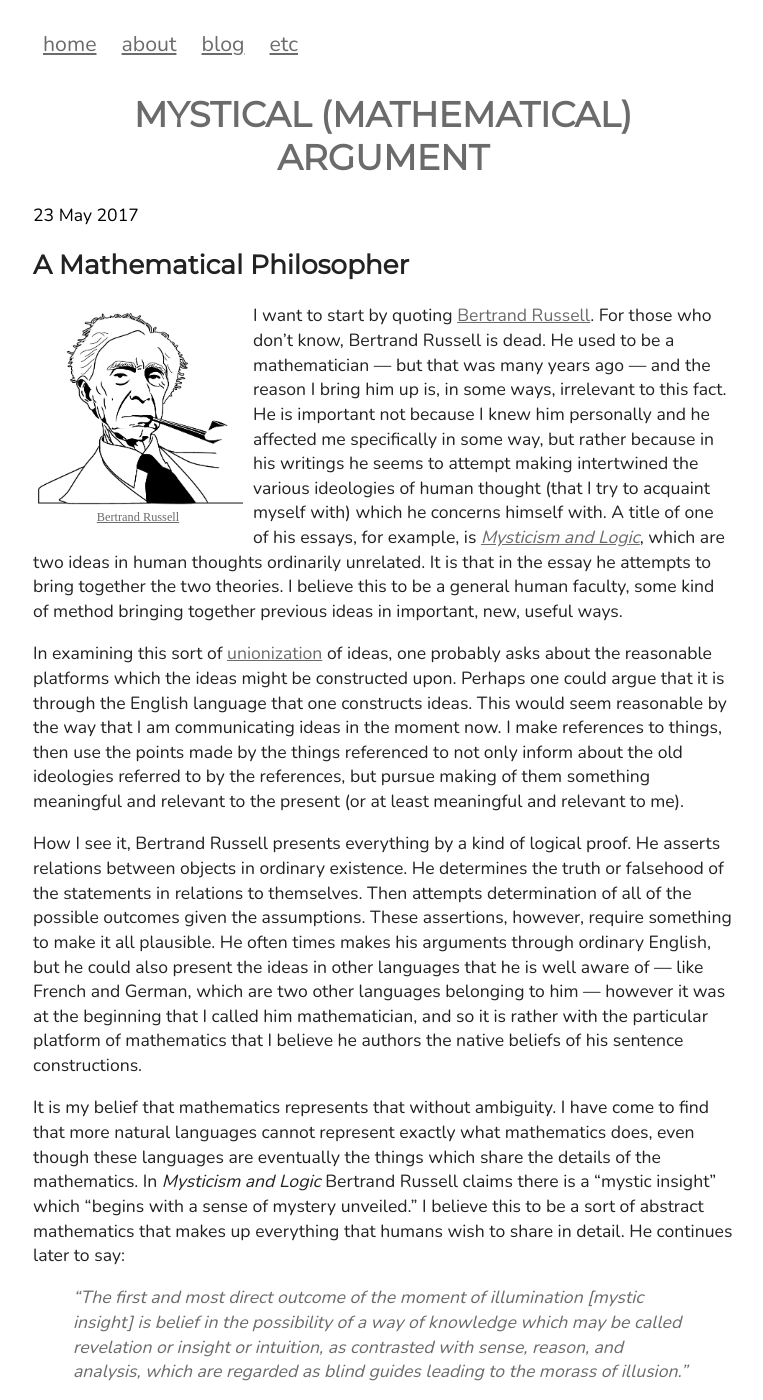
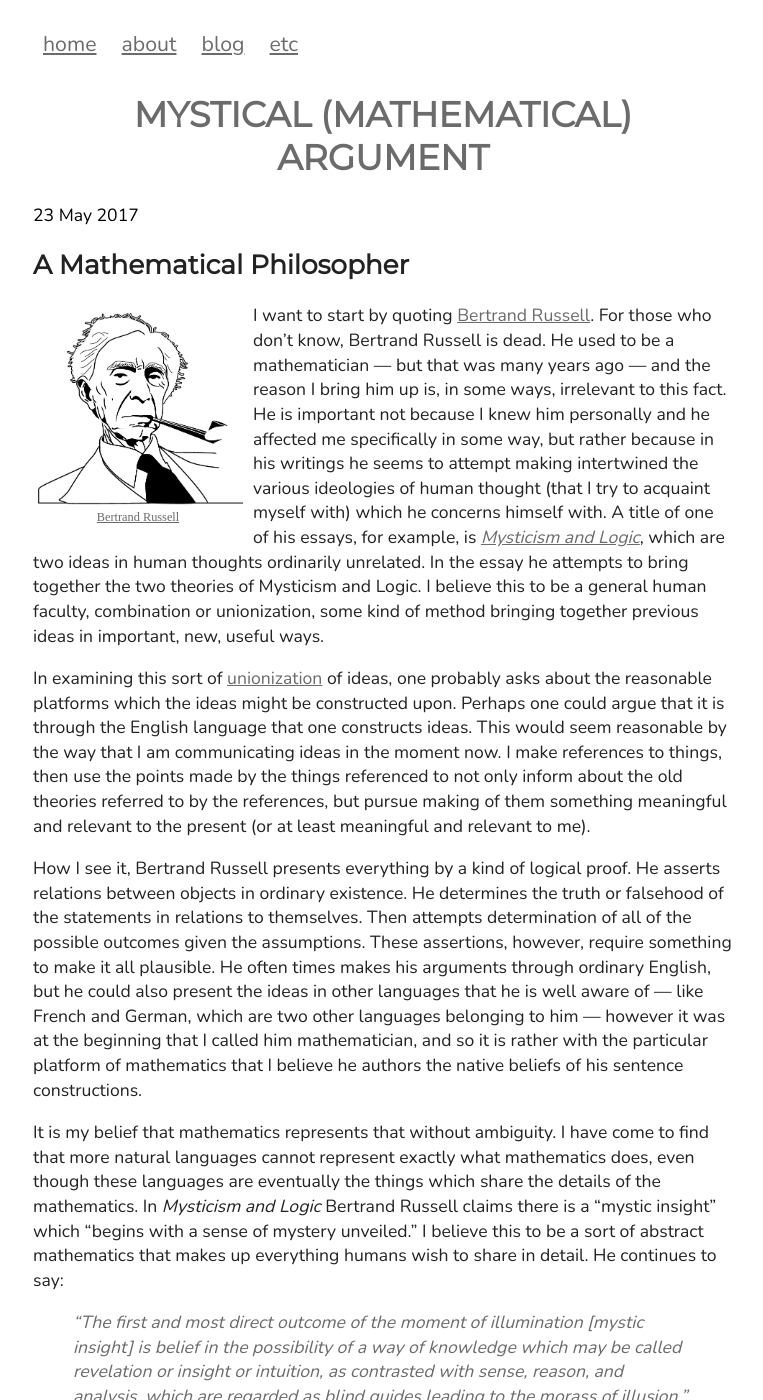
Before and after one commit to JustenRickert/justenrickert-old-user-page, a Jekyll site: the page built from _posts/2017-05-23-mystical-mathematical-argument.md, in a window 1280 px wide and 1400 px high. Shown: the whole window, without its empty margins (257-1020 px from the left). Built offline with Jekyll 4.4.1, drawn with Linux system fonts in a browser that asks for light colours; nearby versions of some CDN libraries; formulas are drawn with MathJax 3.

```diff
--- a/_posts/2017-05-23-mystical-mathematical-argument.md
+++ b/_posts/2017-05-23-mystical-mathematical-argument.md
@@ -5,6 +5,8 @@ tags: Mathematics, Bertrand Russell, Argument
 date: 2017-05-23
 published: true
 ---
+
+<script src="https://cdn.mathjax.org/mathjax/latest/MathJax.js?config=TeX-AMS-MML_HTMLorMML" type="text/javascript"></script>
 
 ## A Mathematical Philosopher
 
@@ -25,19 +27,20 @@ human thought (that I try to acquaint myself with) which he concerns himself
 with. A title of one of his essays, for example,
 is
 [_Mysticism and Logic_](https://play.google.com/store/books/details?id=zwMQAAAAYAAJ&rdid=book-zwMQAAAAYAAJ&rdot=1),
-which are two ideas in human thoughts ordinarily unrelated. It is that in the
-essay he attempts to bring together the two theories. I believe this to be a
-general human faculty, some kind of method bringing together previous ideas in
-important, new, useful ways.
+which are two ideas in human thoughts ordinarily unrelated. In the essay he
+attempts to bring together the two theories of Mysticism and Logic. I believe
+this to be a general human faculty, combination or unionization, some kind of
+method bringing together previous ideas in important, new, useful ways.
 
-In examining this sort of
-[unionization](https://www.khanacademy.org/math/statistics-probability/probability-library/basic-set-ops/v/intersection-and-union-of-sets)
-of ideas, one probably asks about the reasonable platforms which the ideas might
-be constructed upon. Perhaps one could argue that it is through the English
+In examining this sort
+of
+[unionization](https://www.khanacademy.org/math/statistics-probability/probability-library/basic-set-ops/v/intersection-and-union-of-sets) of
+ideas, one probably asks about the reasonable platforms which the ideas might be
+constructed upon. Perhaps one could argue that it is through the English
 language that one constructs ideas. This would seem reasonable by the way that I
 am communicating ideas in the moment now. I make references to things, then use
 the points made by the things referenced to not only inform about the old
-ideologies referred to by the references, but pursue making of them something
+theories referred to by the references, but pursue making of them something
 meaningful and relevant to the present (or at least meaningful and relevant to
 me).
 
@@ -58,8 +61,8 @@ to find that more natural languages cannot represent exactly what mathematics
 does, even though these languages are eventually the things which share the
 details of the mathematics. In _Mysticism and Logic_ Bertrand Russell claims
 there is a "mystic insight" which "begins with a sense of mystery unveiled." I
-believe this to be a sort of abstract mathematics that makes up everything that
-humans wish to share in detail. He continues later to say:
+believe this to be a sort of abstract mathematics that makes up everything
+humans wish to share in detail. He continues to say:
 
 > "The first and most direct outcome of the moment of illumination [mystic
 > insight] is belief in the possibility of a way of knowledge which may be
```
